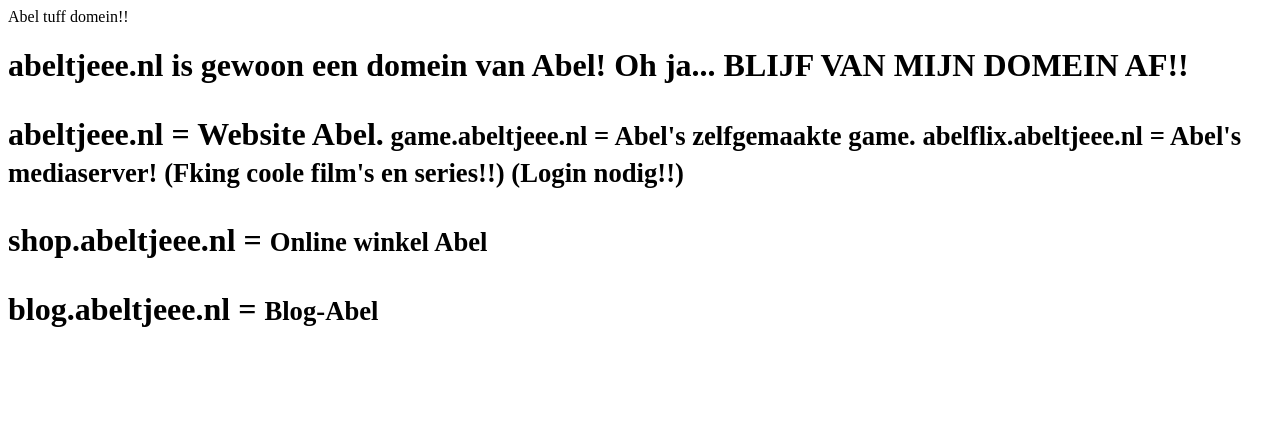
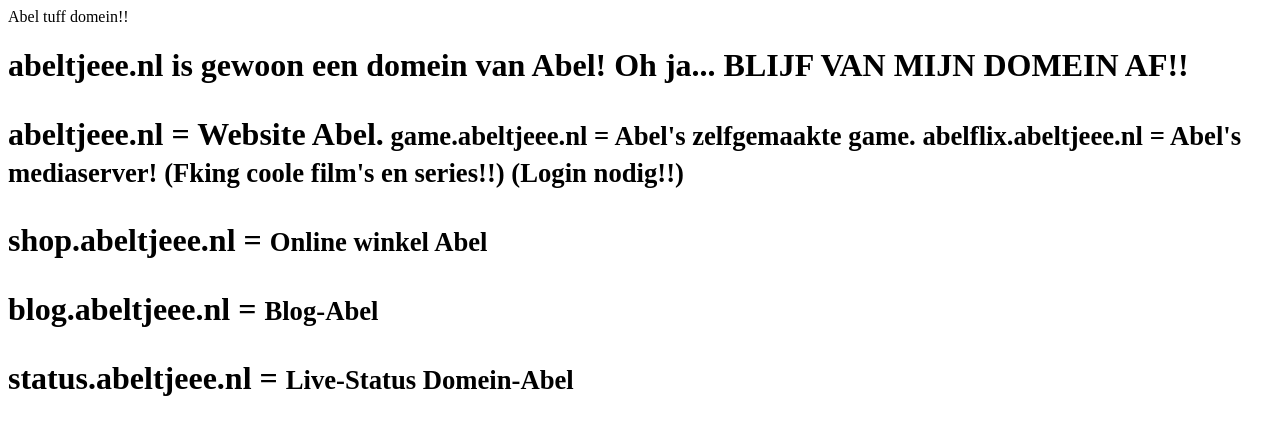
Before and after one commit to AbeltjeeeNL/Info-abeltjeee.nl, a plain HTML site: page index.html in a window 1280 px wide. Drawn offline with Linux system fonts and the light colour scheme.

Commit message:
Update index.html

```diff
--- a/index.html
+++ b/index.html
@@ -16,4 +16,5 @@
     <p>abeltjeee.nl = Website Abel.<small> game.abeltjeee.nl = Abel's zelfgemaakte <b>game.</b> abelflix.abeltjeee.nl = Abel's mediaserver! (Fking coole film's en series!!) (Login nodig!!)</small></p>
     <p>shop.abeltjeee.nl = <small>Online winkel Abel<b></b></small></p>
     <p>blog.abeltjeee.nl = <small>Blog-Abel<b></b></small></p>
+    <p>status.abeltjeee.nl = <small>Live-Status Domein-Abel<b></b></small></p>
 <body>
```
